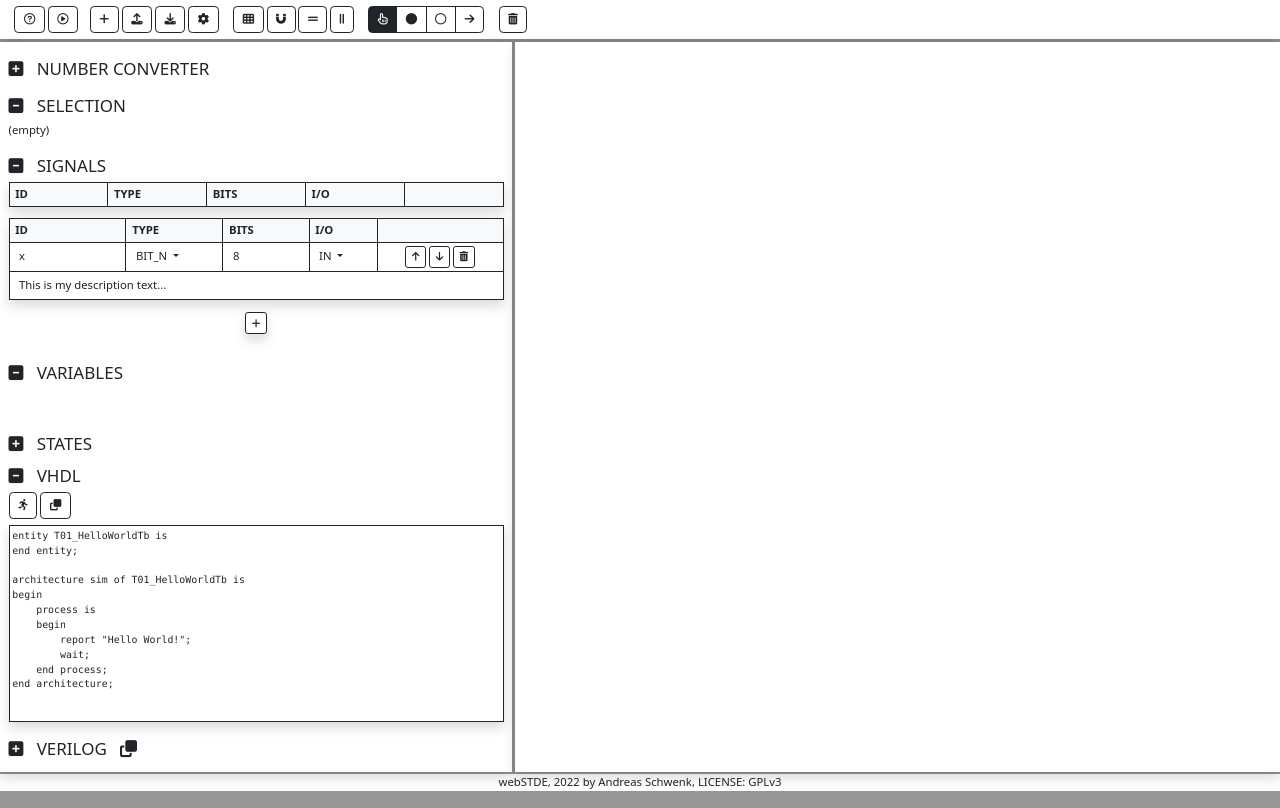
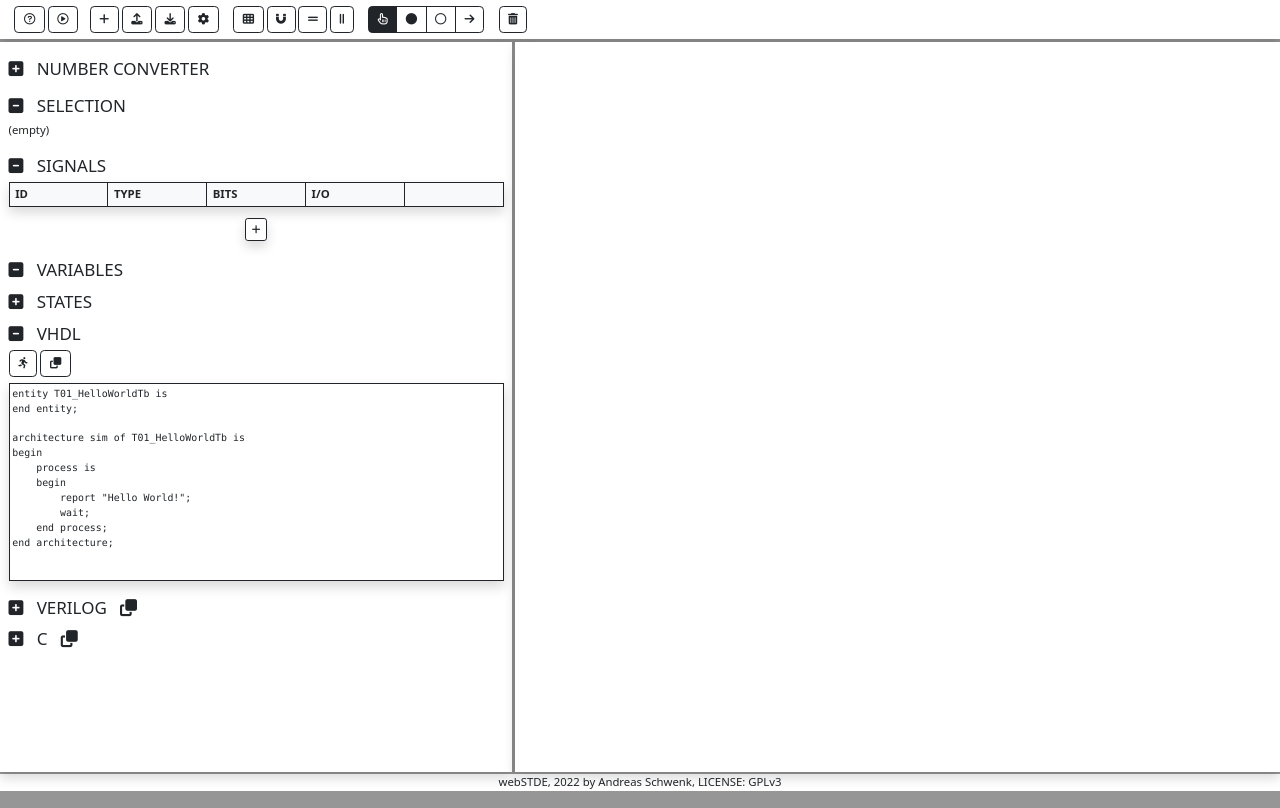
Before and after one commit to andreas-schwenk/webstde, a website: page index.html in a window 1280 px wide. Drawn offline with Linux system fonts and the light colour scheme.

Commit message:
Update index.html

```diff
--- a/index.html
+++ b/index.html
@@ -474,7 +474,7 @@
 
               <div id="signals">(empty)</div>
 
-              <table class="table table-bordered border-dark shadow">
+              <!--<table class="table table-bordered border-dark shadow">
                 <thead>
                   <tr>
                     <th class="bg-light text-dark my-1 py-1" scope="col">ID</th>
@@ -617,7 +617,7 @@
                     </td>
                   </tr>
                 </tbody>
-              </table>
+              </table>-->
 
               <div class="text-center">
                 <button
@@ -633,11 +633,10 @@
               </div>
 
               <br />
-              <h4 class="mt-3">
+              <h4 class="mt-1">
                 <i class="fa-solid fa-square-minus"></i> &nbsp; VARIABLES
               </h4>
 
-              <br /><br />
               <h4 class="mt-3">
                 <i class="fa-solid fa-square-plus"></i> &nbsp; STATES
               </h4>
```
